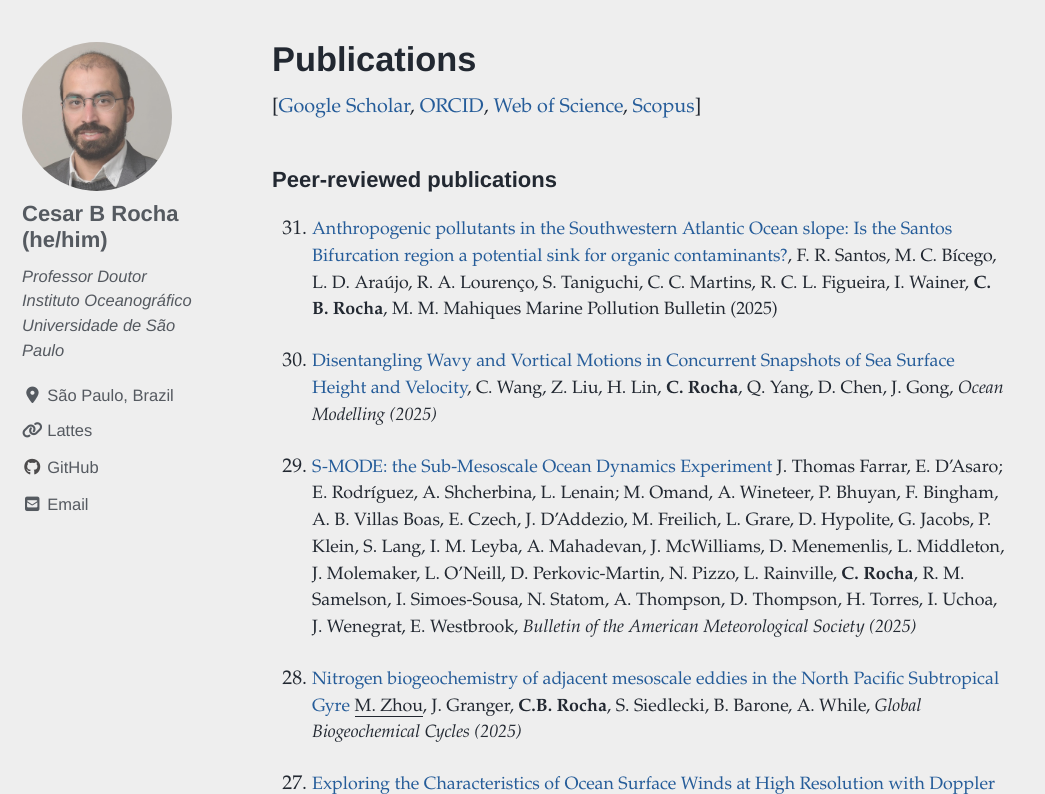
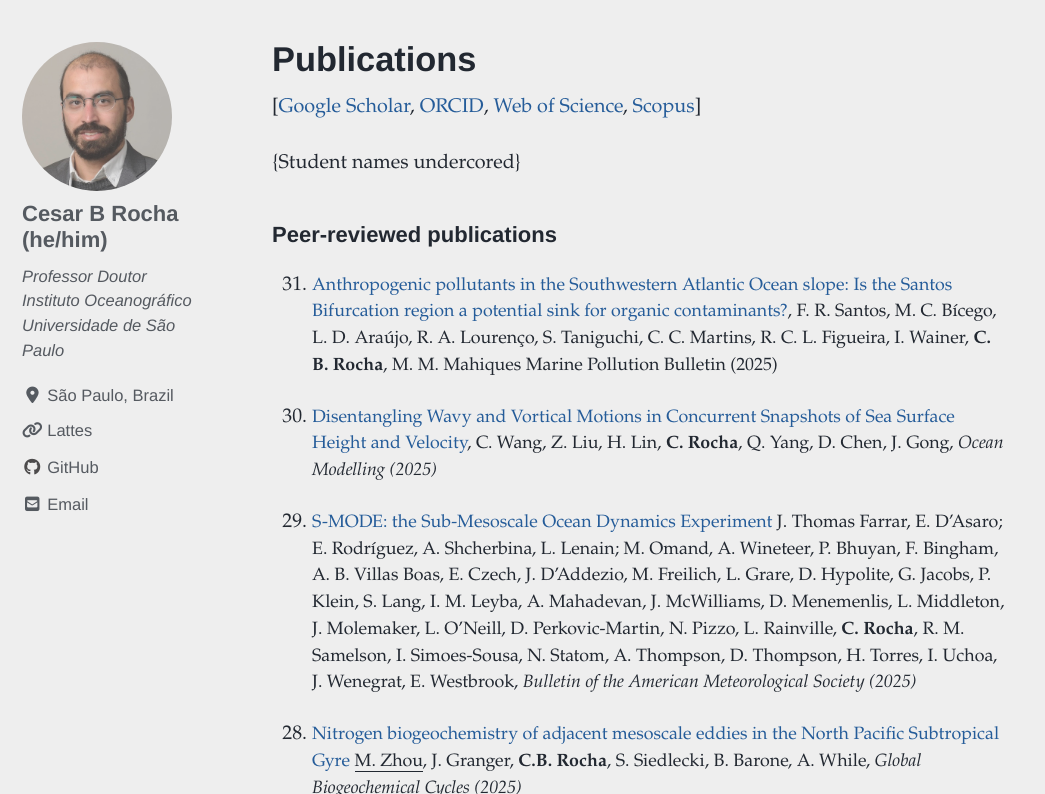
Before and after one commit to cesar-rocha/cesar-rocha.github.io, a Jekyll site: the page built from _pages/publications.md, in a window 1280 px wide and 900 px high, scrolled down 977 px, cut to the strip 106-900 px from the top of the window. Shown: the whole strip, without its empty margins (0-1045 px from the left). Built offline with Jekyll 4.4.1, drawn with Linux system fonts in a browser that asks for light colours; cached includes are drawn as plain includes; nearby versions of some CDN libraries.

Commit message:
add student explanation

```diff
--- a/_pages/publications.md
+++ b/_pages/publications.md
@@ -7,6 +7,8 @@ header:
 ---
 
 [[Google Scholar](https://scholar.google.com/citations?user=7U3g940AAAAJ&hl=pt-BR&oi=ao), [ORCID](https://orcid.org/0000-0003-4063-5468), [Web of Science](https://www.webofscience.com/wos/author/record/AAH-9720-2019), [Scopus](https://www.scopus.com/authid/detail.uri?authorId=55804468100)]
+
+{Student names undercored}
 
 <!-- ### Submitted -->
 
```
